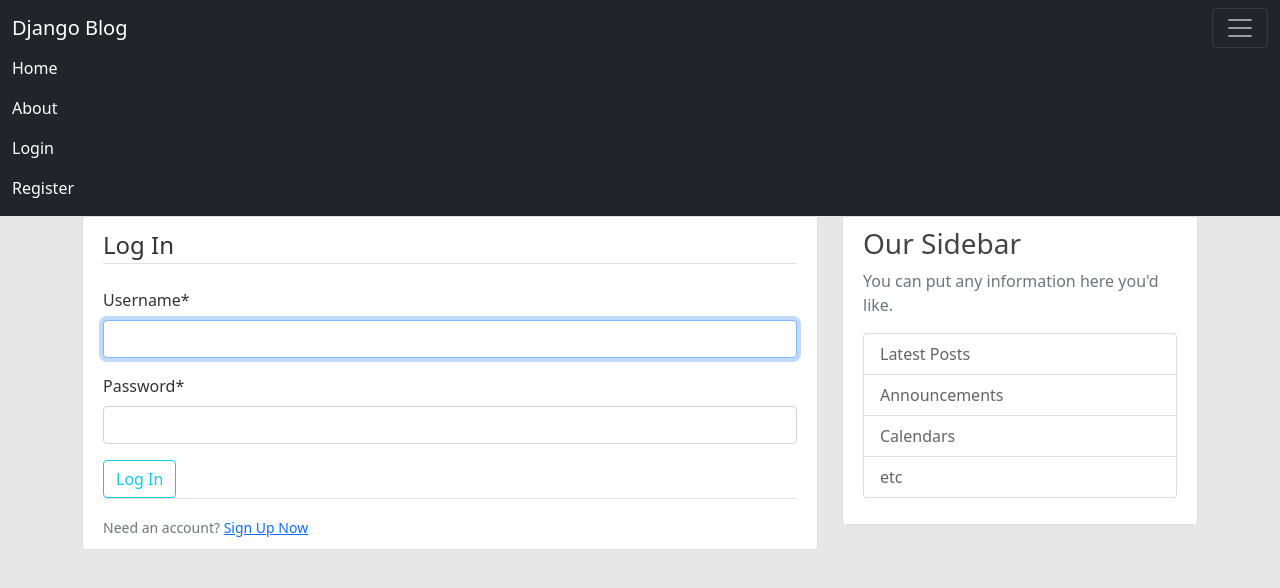
After one commit to hashbanger/learning-django, a Django app: page /login/ in a window 1280 px wide, after a click that opens the changed part. The commit adds this page. Shown: the top 588 px of the page. Run offline with Django 4.2, Linux system fonts and the light colour scheme; some libraries are stand-ins or nearby versions.

Commit message:
added login logout views

```diff
--- a/django_project/blog/templates/blog/base.html
+++ b/django_project/blog/templates/blog/base.html
@@ -28,12 +28,19 @@
                     <li class="nav-item">
                         <a class="nav-link active" aria-current="page" href="{% url 'blog-about'%}">About</a>
                     </li>
-                    <li class="nav-item">
-                        <a class="nav-link active" aria-current="page" href="#">Login</a>
-                    </li>
-                    <li class="nav-item">
-                        <a class="nav-link active" aria-current="page" href="#">Register</a>
-                    </li>
+                    {% if user.is_authenticated %}
+                        <li class="nav-item">
+                            <a class="nav-link active" aria-current="page" href="{% url 'profile'%}">Profile</a>
+                            <a class="nav-link active" aria-current="page" href="{% url 'logout'%}">Logout</a>
+                        </li>
+                    {% else %}
+                        <li class="nav-item">
+                            <a class="nav-link active" aria-current="page" href="{% url 'login'%}">Login</a>
+                        </li>
+                        <li class="nav-item">
+                            <a class="nav-link active" aria-current="page" href="{% url 'register'%}">Register</a>
+                        </li>
+                    {% endif %}
                 </ul>
             </div>
         </div>
--- a/django_project/django_project/settings.py
+++ b/django_project/django_project/settings.py
@@ -127,4 +127,9 @@
 DEFAULT_AUTO_FIELD = "django.db.models.BigAutoField"
 
 CRISPY_ALLOWED_TEMPLATE_PACKS = "bootstrap5"
+
 CRISPY_TEMPLATE_PACK = "bootstrap5"
+
+LOGIN_REDIRECT_URL = "blog-home"
+
+LOGIN_URL = "login"
--- a/django_project/django_project/urls.py
+++ b/django_project/django_project/urls.py
@@ -15,7 +15,10 @@
     2. Add a URL to urlpatterns:  path('blog/', include('blog.urls'))
 """
 from django.contrib import admin
+from django.contrib.auth import views as auth_views
 from django.urls import path, include
 from users import views as user_views
 
-urlpatterns = [path("admin/", admin.site.urls), path("", include("blog.urls")), path("register/", user_views.register, name="register")]
+urlpatterns = [path("admin/", admin.site.urls), path("register/", user_views.register, name="register"), path("profile/", user_views.profile, name="profile"),
+path("login/", auth_views.LoginView.as_view(template_name="users/login.html"), name="login"),
+path("logout/", auth_views.LogoutView.as_view(template_name="users/logout.html"), name="logout"), path("", include("blog.urls"))]
--- /dev/null
+++ b/django_project/users/templates/users/login.html
@@ -0,0 +1,21 @@
+{% extends "blog/base.html" %}
+{% load crispy_forms_tags %}
+{% block content %}
+    <div class="content-section">
+        <form method="POST">
+            {% csrf_token %}
+            <fieldset class="form-group">
+                <legend class="border-bottom mb-4">Log In</legend>
+                {{ form|crispy }}
+            </fieldset>
+            <div class="form-group">
+                <button class="btn btn-outline-info" type="submit">Log In</button>
+            </div>
+        </form>
+        <div class="border-top pt-3">
+            <small class="text-muted">
+                Need an account? <a class="ml-2" href="{% url 'register' %}">Sign Up Now</a>
+            </small>
+        </div>
+    </div>
+{% endblock content %}
--- /dev/null
+++ b/django_project/users/templates/users/profile.html
@@ -0,0 +1,5 @@
+{% extends "blog/base.html" %}
+{% load crispy_forms_tags %}
+{% block content %}
+    <h1>{{ user.username }}</h1>
+{% endblock content %}
```
Also changed, not shown: django_project/users/templates/users/logout.html (added, +9 -0 lines), django_project/users/views.py (+7 -2 lines), notes.md (+22 -3 lines), 1 other file.
